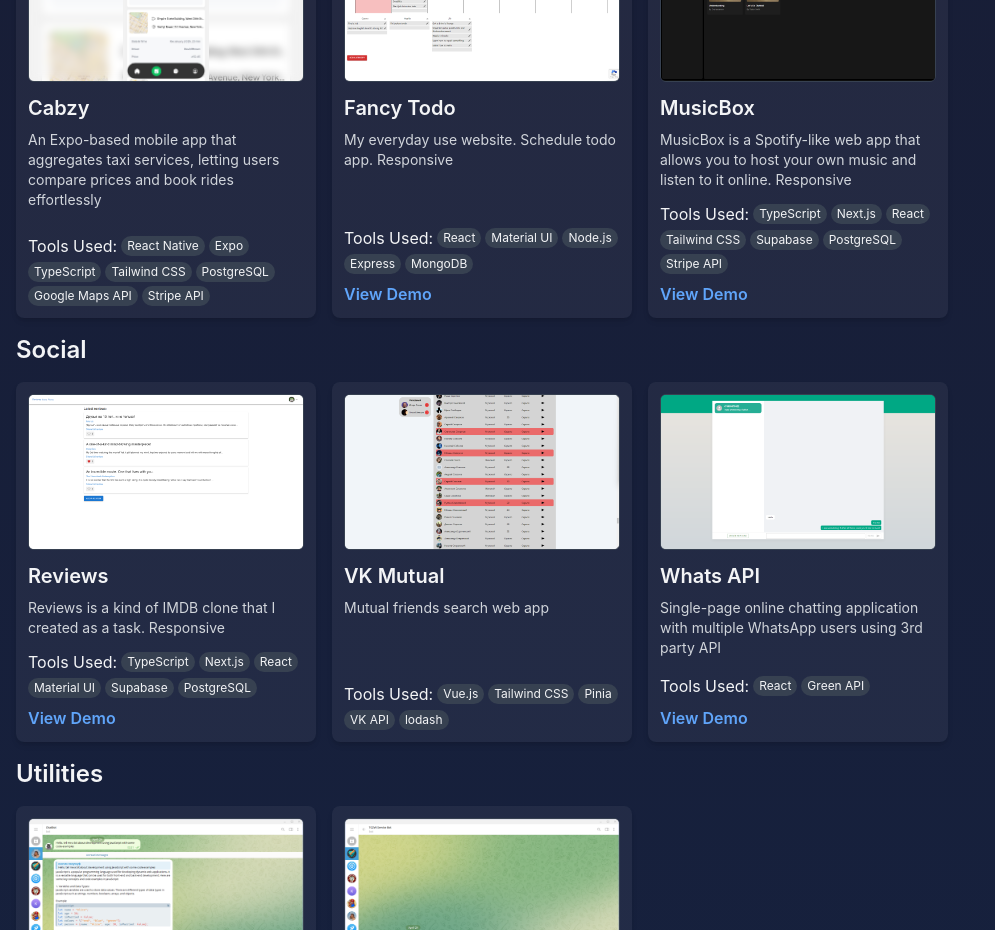
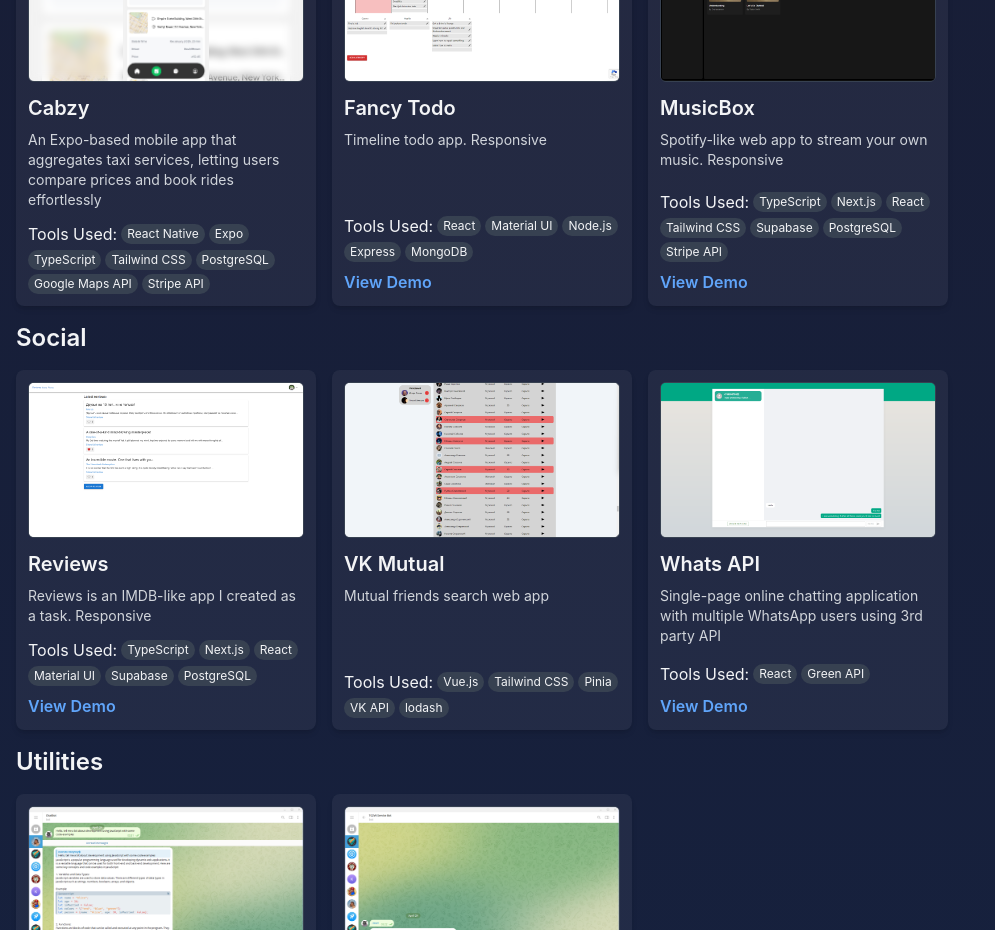
Before and after one commit to trainymonked/portfolio, a React (Vite) app: page /#/ in a window 1280 px wide. Shown: the part 1540-2470 px from the top of the page, without its empty margins (0-995 px from the left). Built offline with nearby package versions, Linux system fonts and the light colour scheme.

Commit message:
links updates

```diff
--- a/src/cards.ts
+++ b/src/cards.ts
@@ -4,7 +4,7 @@ const initialCards: Card[] = [
   {
     id: 1,
     title: 'Reviews',
-    description: 'Reviews is a kind of IMDB clone that I created as a task. Responsive',
+    description: 'Reviews is an IMDB-like app I created as a task. Responsive',
     image: '/img/projects/reviews.png',
     tag: 'Social',
     tools: ['TypeScript', 'Next.js', 'React', 'Material UI', 'Supabase', 'PostgreSQL'],
@@ -13,8 +13,7 @@ const initialCards: Card[] = [
   {
     id: 2,
     title: 'MusicBox',
-    description:
-      'MusicBox is a Spotify-like web app that allows you to host your own music and listen to it online. Responsive',
+    description: 'Spotify-like web app to stream your own music. Responsive',
     image: '/img/projects/music-next.png',
     tag: 'Services',
     tools: ['TypeScript', 'Next.js', 'React', 'Tailwind CSS', 'Supabase', 'PostgreSQL', 'Stripe API'],
@@ -61,7 +60,7 @@ const initialCards: Card[] = [
   {
     id: 7,
     title: 'Fancy Todo',
-    description: 'My everyday use website. Schedule todo app. Responsive',
+    description: 'Timeline todo app. Responsive',
     image: '/img/projects/fancy-todo.png',
     tag: 'Services',
     tools: ['React', 'Material UI', 'Node.js', 'Express', 'MongoDB'],
@@ -101,7 +100,7 @@ const initialCards: Card[] = [
     image: '/img/projects/figures.png',
     tag: 'Games',
     tools: ['PixiJS', 'JavaScript', 'HTML', 'CSS'],
-    demo: 'https://trainymonked.github.io/pixi-figures',
+    demo: 'https://games.teacode.dev/figures',
   },
   {
     id: 12,
@@ -110,7 +109,7 @@ const initialCards: Card[] = [
     image: '/img/projects/tetris.jpg',
     tag: 'Games',
     tools: ['JavaScript', 'HTML', 'CSS'],
-    demo: 'https://trainymonked.github.io/tetris',
+    demo: 'https://games.teacode.dev/tetris',
   },
   {
     id: 13,
@@ -196,7 +195,7 @@ const initialCards: Card[] = [
     image: '/img/projects/runaway-button.png',
     tag: 'Games',
     tools: ['HTML', 'CSS', 'JavaScript'],
-    demo: 'https://trainymonked.github.io/runaway-button',
+    demo: 'https://games.teacode.dev/runaway-button',
   },
   {
     id: 22,
--- a/tsconfig.json
+++ b/tsconfig.json
@@ -8,16 +8,12 @@
     "paths": {
       "react": ["./node_modules/@types/react"]
     },
-
-    /* Bundler mode */
     "moduleResolution": "bundler",
     "allowImportingTsExtensions": true,
     "resolveJsonModule": true,
     "isolatedModules": true,
     "noEmit": true,
     "jsx": "react-jsx",
-
-    /* Linting */
     "strict": true,
     "noUnusedLocals": true,
     "noUnusedParameters": true,
```
Also changed, not shown: 1 other file (tests, documents, lock files or other folders).
